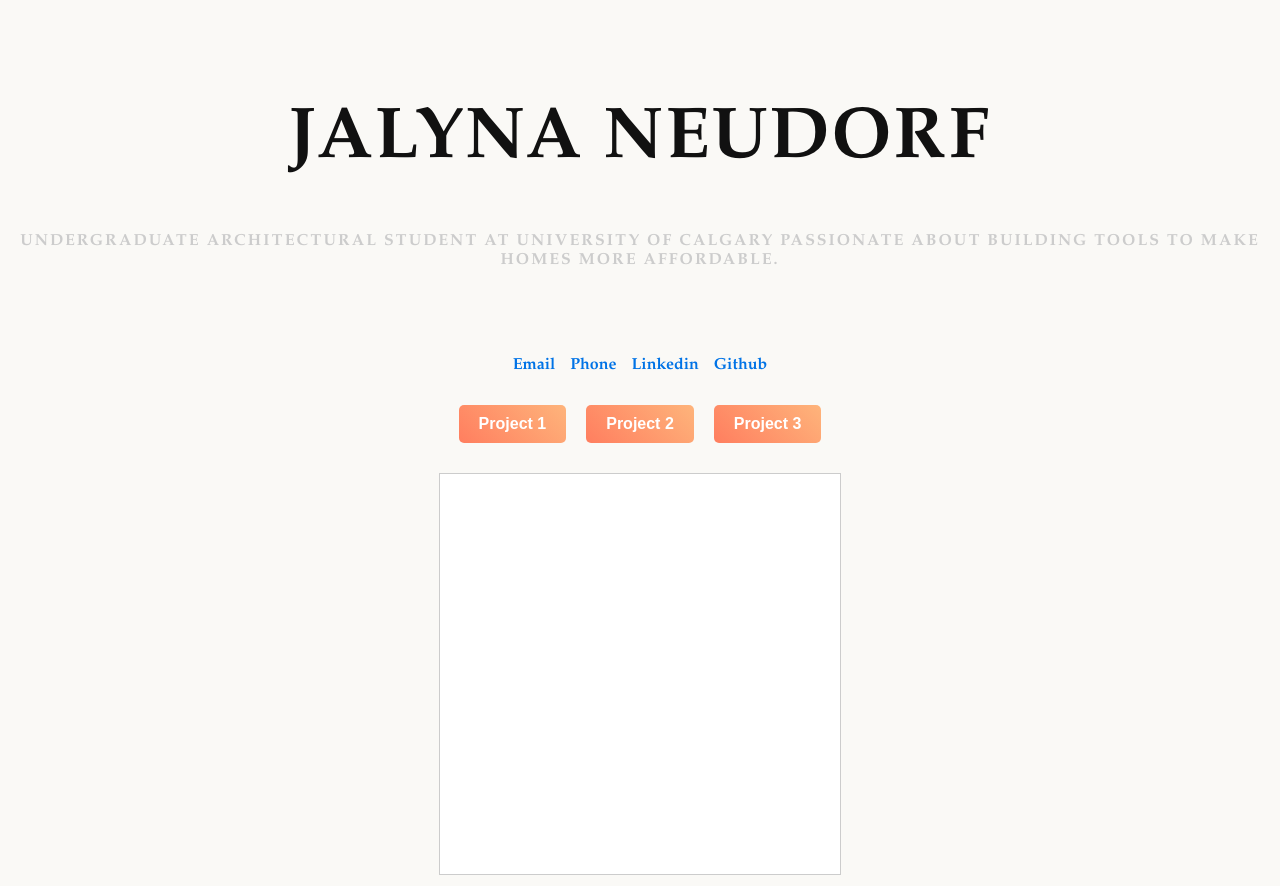
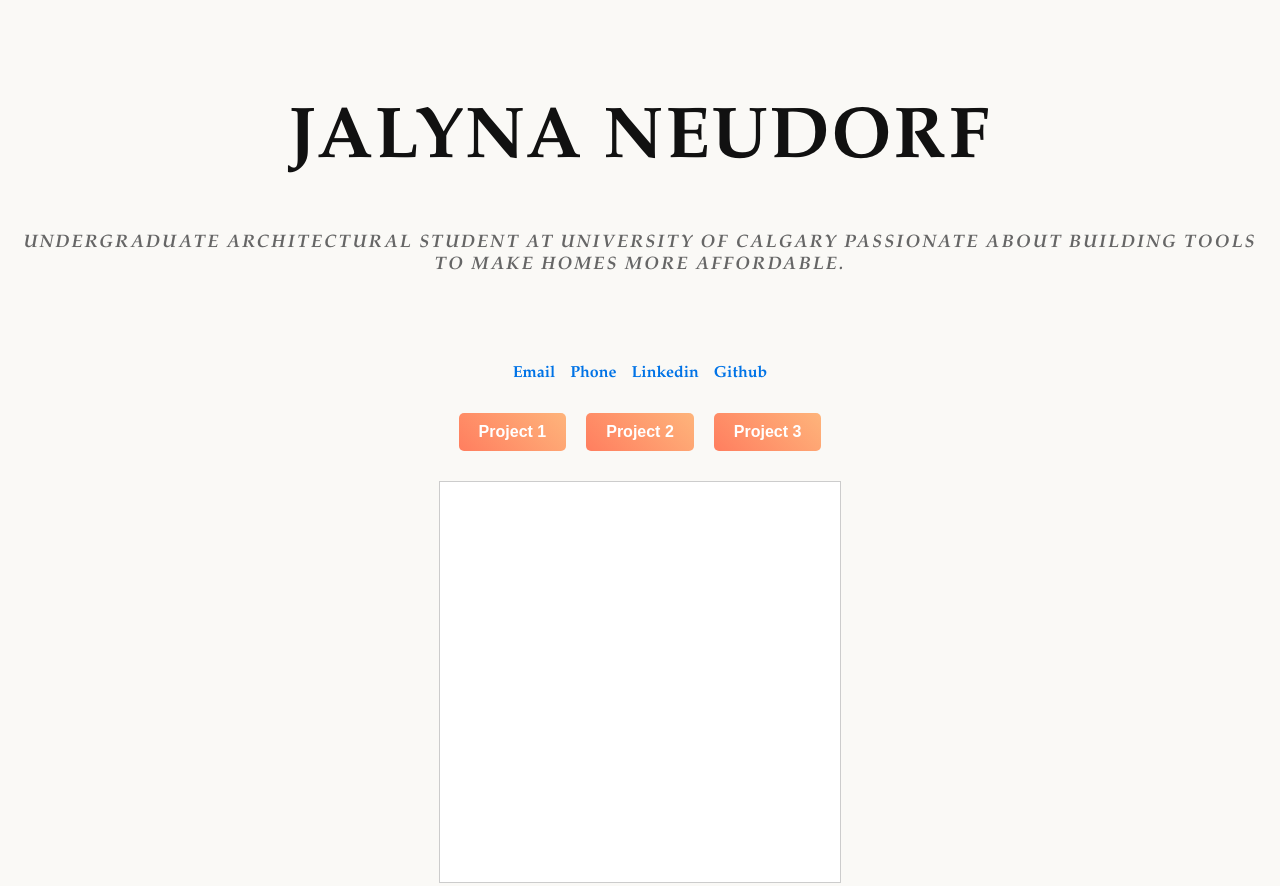
Before and after one commit to jalynanicole/Portfolio-2, a website built with Vite: page index.html in a window 1280 px wide. Shown: the top 886 px of the page. Built offline with nearby package versions, Linux system fonts and the light colour scheme.

Commit message:
bio style

```diff
--- a/src/style.css
+++ b/src/style.css
@@ -17,9 +17,10 @@ header {
 }
 
 #bio {
-  margin-top: 10px;
-  font-size: 16px;
-  color: #ccc;
+  margin-top: 20px;
+  font-size: 18px;
+  color: #666;
+  font-style:italic;
 }
 
 #links {
```
